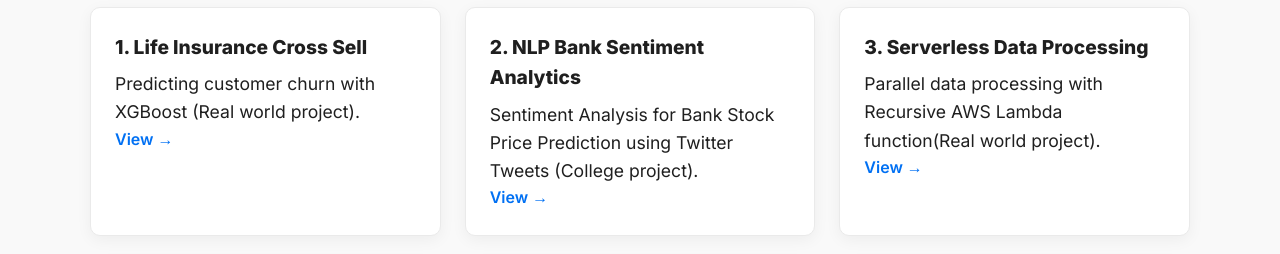
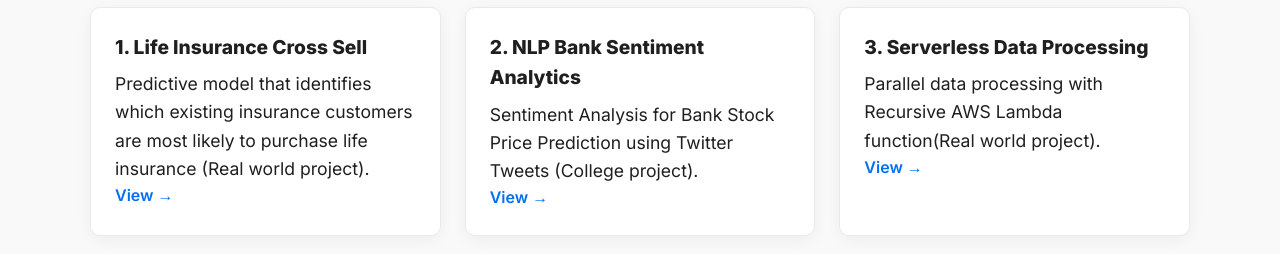
Before and after one commit to priyesh009/priyesh009.github.io, a plain HTML site: page index.html in a window 1280 px wide. Shown: the part 546-800 px from the top of the page. Drawn offline with Linux system fonts and the light colour scheme.

Commit message:
add cross sell project

```diff
--- a/index.html
+++ b/index.html
@@ -179,7 +179,7 @@ I’ve delivered solutions across insurance, pharma, manufacturing, and IoT. Bas
   <section class="projects container">
     <h2>My Projects</h2>
     <div class="project-grid">
-      <div class="project"><h3>1. Life Insurance Cross Sell</h3><p>Predicting customer churn with XGBoost (Real world project).</p><a href="https://www.linkedin.com/in/priyeshg">View →</a></div>
+      <div class="project"><h3>1. Life Insurance Cross Sell</h3><p>Predictive model that identifies which existing insurance customers are most likely to purchase life insurance  (Real world project).</p><a href="https://github.com/priyesh009/priyesh009.github.io/blob/master/projects/ds/lifeXsell/cross_sell_model.md">View →</a></div>
       <div class="project"><h3>2. NLP Bank Sentiment Analytics</h3><p>Sentiment Analysis for Bank Stock Price Prediction using Twitter Tweets (College project).</p><a href="https://github.com/priyesh009/priyesh009.github.io/blob/master/projects/ds/bank_sentiment_analytics/bank_sentiment_analysis_readme.md">View →</a></div>
       <div class="project"><h3>3. Serverless Data Processing</h3><p>Parallel data processing with Recursive AWS Lambda function(Real world project).</p><a href="https://github.com/priyesh009/aws-data-project/tree/master/codes/aws_lambda_codes/recursiveLambda">View →</a></div>
       <div class="project"><h3>4. Geo Spatial smoothing using Hexagons and Credibility Rings</h3><p>Identifying the Risk risk at territory level using hexagonla predictive model and credbility rings(Real world project)</p><a href="#">View →</a></div>
```
